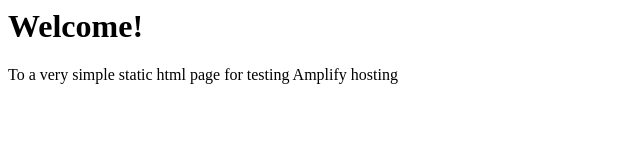
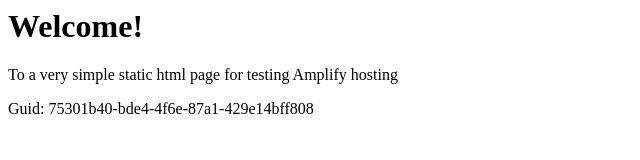
Before and after one commit to aws-aemilia-syd/Github-PR-Commit-Integration-Test-DoNotTouch-GitH-MJCD6L4M-v1-prod-ap-southeast-2, a website: page src/index.html in a window 1280 px wide. Shown: the whole page, without its empty margins (0-640 px from the left). Drawn offline with Linux system fonts and the light colour scheme.

Commit message:
commit from integ tests

```diff
--- a/src/index.html
+++ b/src/index.html
@@ -1,3 +1,5 @@
+
+
 <html lang="en">
 
 <head>
@@ -10,6 +12,6 @@
 <body>
     <h1>Welcome!</h1>
     <p>To a very simple static html page for testing Amplify hosting</p>
-</body>
+    <p>Guid: 75301b40-bde4-4f6e-87a1-429e14bff808</p></body>
 
 </html>
```
